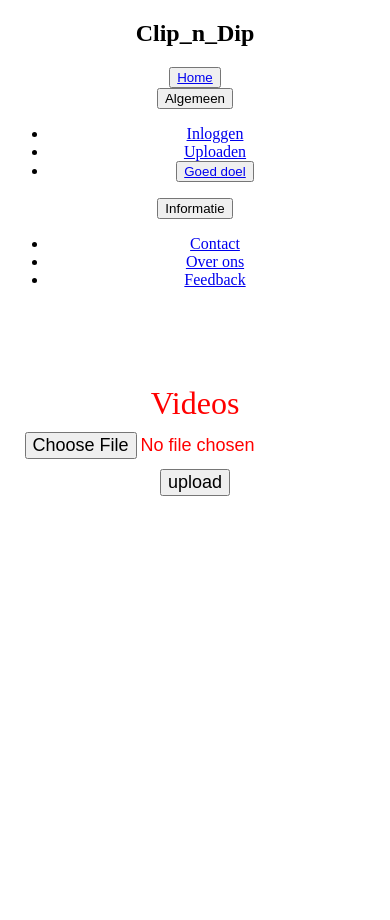
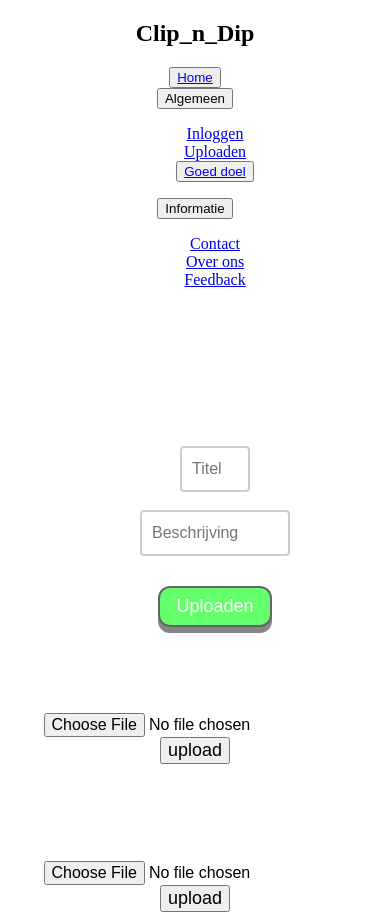
Before and after one commit to Shihua-liu/make-it-rain, a PHP site: page /video-upload/index.php in a window 390 px wide. Before the commit the page ends 496 px from the top, so only its background shows below. Run offline with PHP 8.4, Linux system fonts and the light colour scheme.

Commit message:
Upload form gemaakt

```diff
--- a/video-upload/css/video.css
+++ b/video-upload/css/video.css
@@ -42,3 +42,129 @@ video{
     display: flex;
     justify-content: space-evenly;
 }
+
+
+/* upload sectie style  */
+li{
+    list-style: none;
+}
+.full-form{
+    width: 500px;
+}
+.Upload-titel{
+    text-decoration: none;
+    font-size: xx-large;
+    color: white;
+}
+.Upload-titel2{
+    text-decoration: none;
+    font-size: xx-large;
+    color: white;
+    margin-top: 30px;
+}
+
+
+.titel {
+    width: 130px;
+    box-sizing: border-box;
+    border: 2px solid #ccc;
+    border-radius: 4px;
+    font-size: 16px;
+    background-color: white;
+    padding: 12px 0px 12px 10px;
+    transition: all 0.6s ease-in-out;
+  }
+
+.titel:focus {
+    width: 50%;
+}
+
+.beschrijving {
+    width: 250px;
+    box-sizing: border-box;
+    border: 2px solid #ccc;
+    border-radius: 4px;
+    font-size: 16px;
+    background-color: white;
+    padding: 12px 0px 12px 10px;
+    transition: all 0.6s ease-in-out;
+  }
+
+.beschrijving:focus{
+    width: 80%;
+    height: 150px;
+}
+
+#upload-btn {
+    background-color: #00ff0d;
+    border: 2px solid black;
+    color: rgb(255, 255, 255);
+    padding: 8px 16px;
+    text-decoration: none;
+    margin: 30px 2px;
+    cursor: pointer;
+    opacity: 0.6;
+    border-radius: 12px;
+    box-shadow: 0 6px rgb(54, 54, 54);
+}
+
+#upload-btn:hover{
+    opacity: 1;
+    color: black;
+}
+
+#upload-btn:active{
+    box-shadow: 0 3px rgb(0, 0, 0);
+    transform: translateY(4px);
+}
+
+.form2{
+    margin: 20px 0px 0px 0px;
+}
+.form3{
+    margin: 20px 0px 0px 0px;
+}
+
+@media screen and (max-width: 412px){
+    .full-form{
+        width: 205px;
+        height: 205px;
+        margin-top: 40px;
+    }
+    .Upload-titel,.Upload-titel2 {
+        font-size: x-large;
+    }
+    .beschrijving {
+        width: 150px;
+        box-sizing: border-box;
+        border: 2px solid #ccc;
+        border-radius: 4px;
+        font-size: 16px;
+        background-color: white;
+        padding: 12px 0px 12px 10px;
+        transition: all 0.6s ease-in-out;
+      }
+
+      .beschrijving:focus{
+        width: 90%;
+        height: 120px;
+    }
+
+      .titel {
+        width: 70px;
+        box-sizing: border-box;
+        border: 2px solid #ccc;
+        border-radius: 4px;
+        font-size: 16px;
+        background-color: white;
+        padding: 12px 0px 12px 10px;
+        transition: all 0.6s ease-in-out;
+      }
+      .titel:focus {
+        width: 70%;
+    }
+
+    .form2,.form3{
+        font-size: medium;
+    }
+}
--- a/video-upload/index.php
+++ b/video-upload/index.php
@@ -35,13 +35,35 @@
                 </div>
             </div>
         </nav>
+
 <div class="full-form">
-    <a href="../main.php" class="video-titel">Videos</a>
+    <h2 href="../main.php" class="Upload-titel">Uploaden</h2><br>
+        <ul class="upload-form">
+            <li>
+                <label for="username"></label>
+                <input type="text" class="titel" name="Titel" placeholder="Titel" value="" oninput="return userNameValidation(this.value)" required/>
+            </li><br>
+            <li>
+                <label for="beschrijving"></label>
+                <input type="text" class="beschrijving" name="beschrijving" placeholder="Beschrijving" autocomplete="off" value="" oninput="return userNameValidation(this.value)" required/>
+            </li>
 
-    <form action="upload.php"method="post" enctype="multipart/form-data" class="form">
-        <input type="file"   name="my_video">
-        <input type="submit" name="submit" value="upload" class="uploaden">
+            <li id="center-btn">
+                <input type="submit" id="upload-btn" name="join" alt="Join" value="Uploaden"><br>
+            </li>
+        </ul>
     </form>
 </div>
+
+    <h2 class="Upload-titel2">Thumbnail</h2>
+    <form action="" method="post" enctype="multipart/form-data" class="form2">
+        <input type="file"   name="my_photo" class="form2">
+        <input type="submit" name="submit" value="upload" class="photo-upload">
+    </form>
+    <h2 class="Upload-titel2">Video</h2>
+    <form action="" method="post" enctype="multipart/form-data" class="form3">
+        <input type="file"   name="my_video" class="form3">
+        <input type="submit" name="submit" value="upload" class="video-upload">
+    </form>
 </body>
 </html>
```
